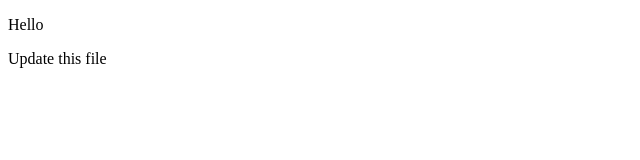
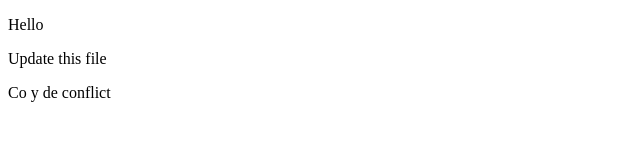
Before and after one commit to trungtruc/Portfolio, a website: page about.html in a window 1280 px wide. Shown: the whole page, without its empty margins (0-640 px from the left). Drawn offline with Linux system fonts and the light colour scheme.

Commit message:
Update about.html

```diff
--- a/about.html
+++ b/about.html
@@ -8,5 +8,6 @@
 <body>
     <p>Hello</p>
     <p>Update this file</p>
+    <p>Co y de conflict</p>
 </body>
 </html>
```
